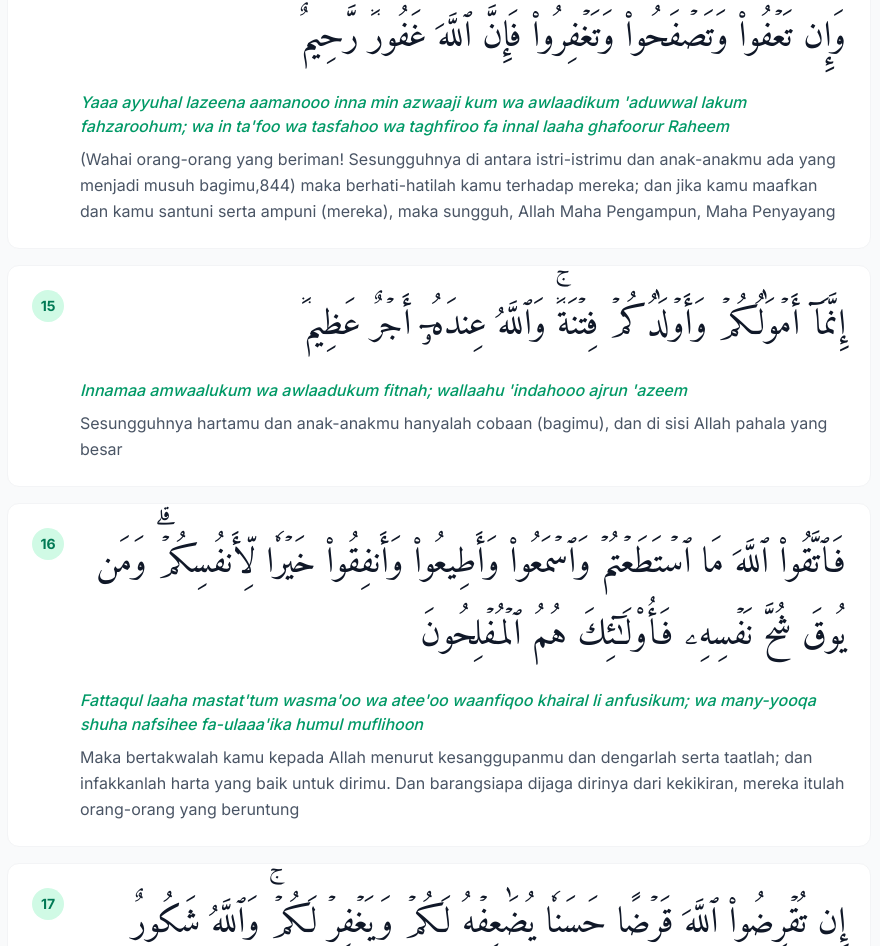
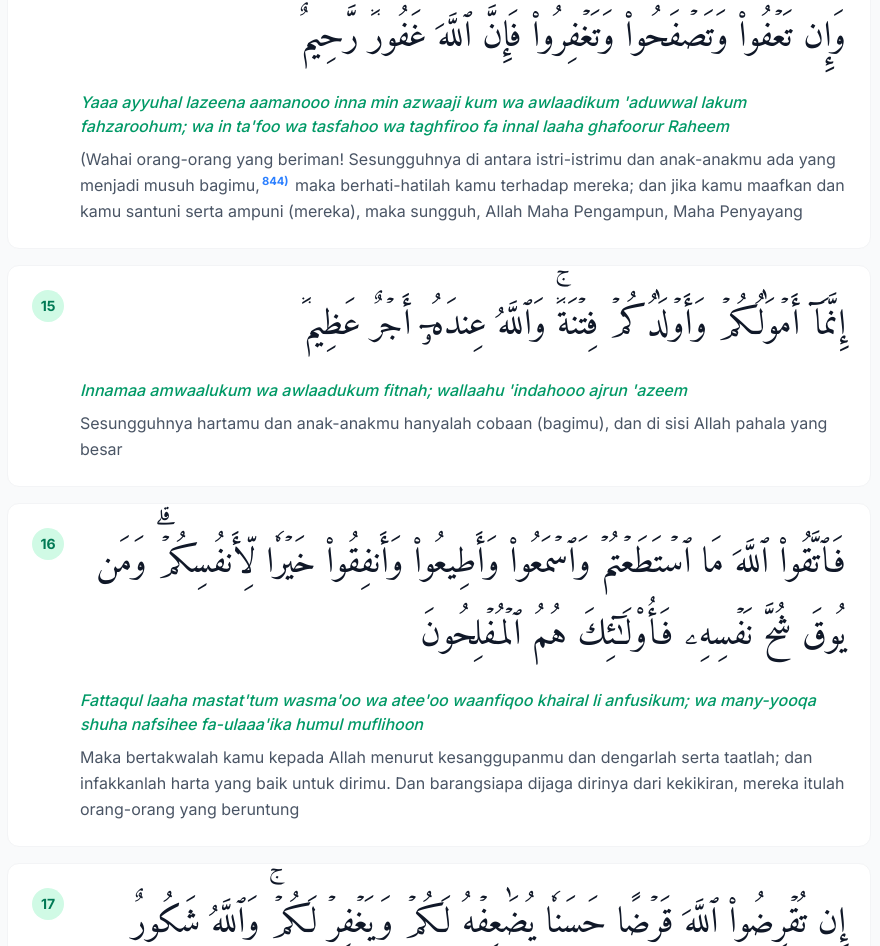
Before and after one commit to hafizputra06/quranquest, a Next.js app: page /surat/64 in a window 1280 px wide. Shown: the part 4809-5755 px from the top of the page, without its empty margins (201-1081 px from the left). Built offline with nearby package versions, Linux system fonts and the light colour scheme.

Commit message:
perbaikan styling translation

```diff
--- a/src/components/AyatCard.tsx
+++ b/src/components/AyatCard.tsx
@@ -70,7 +70,18 @@ export default function AyatCard({ number, arab, transliteration, translation, n
                 {transliteration}
               </p>
             )}
-            <p className="text-gray-600 leading-relaxed">{translation}</p>
+            <p className="text-gray-600 leading-relaxed">
+              {translation.split(/(\d+\))/g).map((part, i) => {
+                if (/^\d+\)$/.test(part)) {
+                  return (
+                    <sup key={i} className="text-blue-500 font-bold mx-0.5 text-[0.7em]">
+                      {part}
+                    </sup>
+                  );
+                }
+                return part;
+              })}
+            </p>
           </div>
         </div>
 
```
